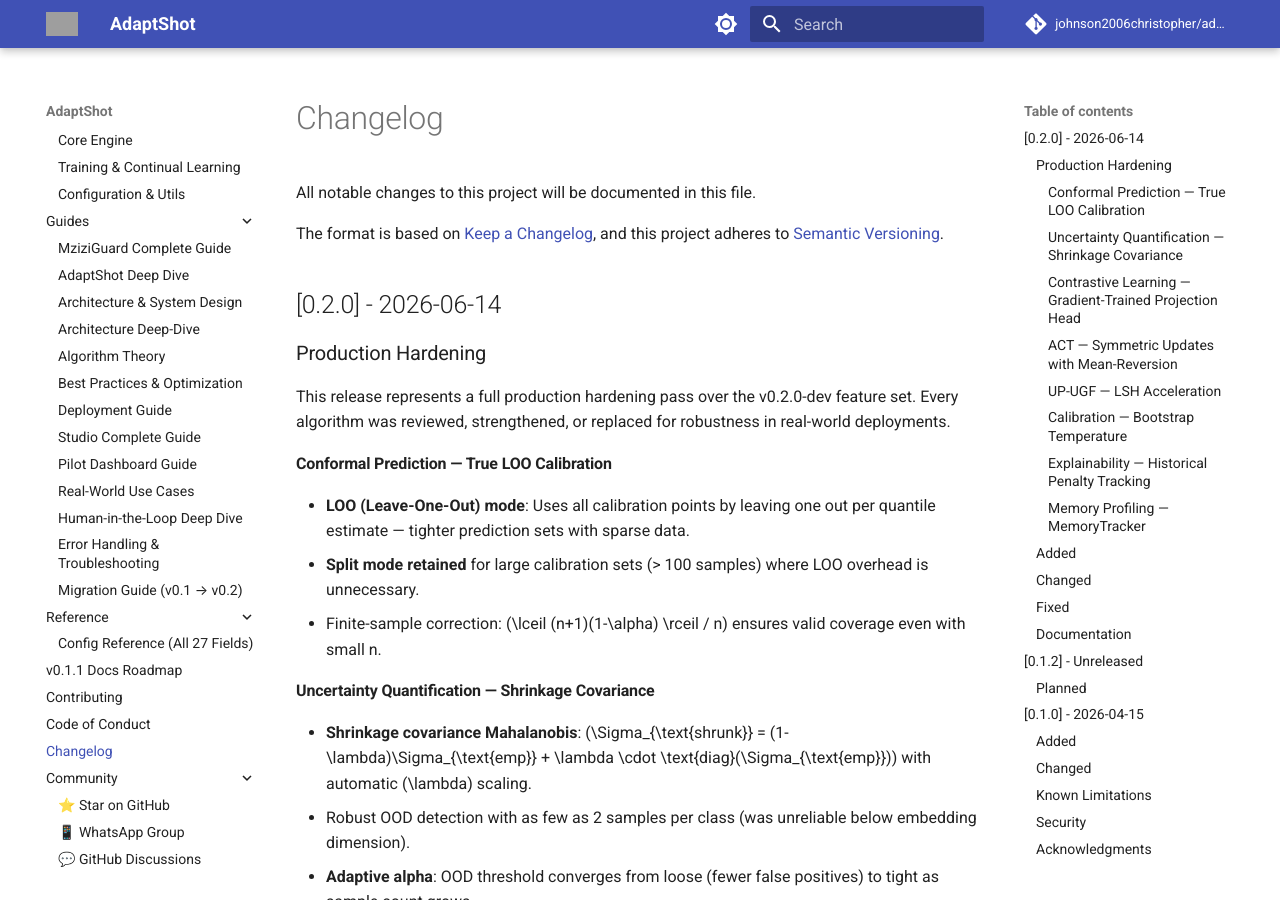
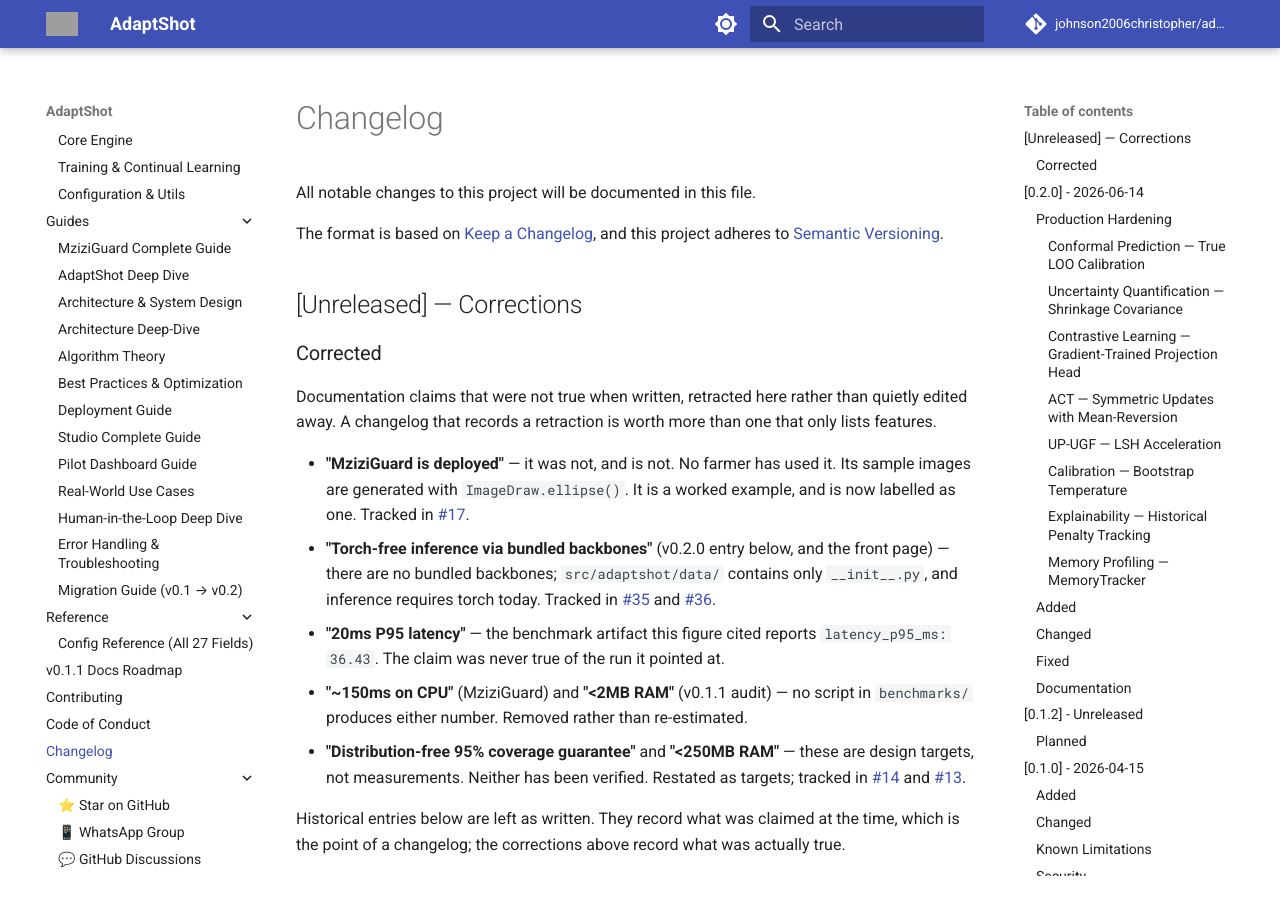
Before and after one commit to johnson2006christopher/adaptshot, an MkDocs documentation site: the page built from docs/changelog.md, in a window 1280 px wide and 900 px high. Built offline with MkDocs 1.6.1 and Material for MkDocs 9.7.7, drawn with Linux system fonts in a browser that asks for light colours; comment, search, counter and statistics services are not loaded; grey boxes are pictures that could not be loaded.

Commit message:
Retract inaccurate claims in changelog

```diff
--- a/docs/changelog.md
+++ b/docs/changelog.md
@@ -4,6 +4,35 @@ All notable changes to this project will be documented in this file.
 
 The format is based on [Keep a Changelog](https://keepachangelog.com/en/1.1.0/),
 and this project adheres to [Semantic Versioning](https://semver.org/spec/v2.0.0.html).
+
+## [Unreleased] — Corrections
+
+### Corrected
+
+Documentation claims that were not true when written, retracted here rather than
+quietly edited away. A changelog that records a retraction is worth more than one that
+only lists features.
+
+- **"MziziGuard is deployed"** — it was not, and is not. No farmer has used it. Its
+  sample images are generated with `ImageDraw.ellipse()`. It is a worked example, and
+  is now labelled as one. Tracked in
+  [#17](https://github.com/johnson2006christopher/adaptshot/issues/17).
+- **"Torch-free inference via bundled backbones"** (v0.2.0 entry below, and the front
+  page) — there are no bundled backbones; `src/adaptshot/data/` contains only
+  `__init__.py`, and inference requires torch today. Tracked in
+  [#35](https://github.com/johnson2006christopher/adaptshot/issues/35) and
+  [#36](https://github.com/johnson2006christopher/adaptshot/issues/36).
+- **"20ms P95 latency"** — the benchmark artifact this figure cited reports
+  `latency_p95_ms: 36.43`. The claim was never true of the run it pointed at.
+- **"~150ms on CPU"** (MziziGuard) and **"<2MB RAM"** (v0.1.1 audit) — no script in
+  `benchmarks/` produces either number. Removed rather than re-estimated.
+- **"Distribution-free 95% coverage guarantee"** and **"<250MB RAM"** — these are
+  design targets, not measurements. Neither has been verified. Restated as targets;
+  tracked in [#14](https://github.com/johnson2006christopher/adaptshot/issues/14) and
+  [#13](https://github.com/johnson2006christopher/adaptshot/issues/13).
+
+Historical entries below are left as written. They record what was claimed at the time,
+which is the point of a changelog; the corrections above record what was actually true.
 
 ## [0.2.0] - 2026-06-14
 
```
